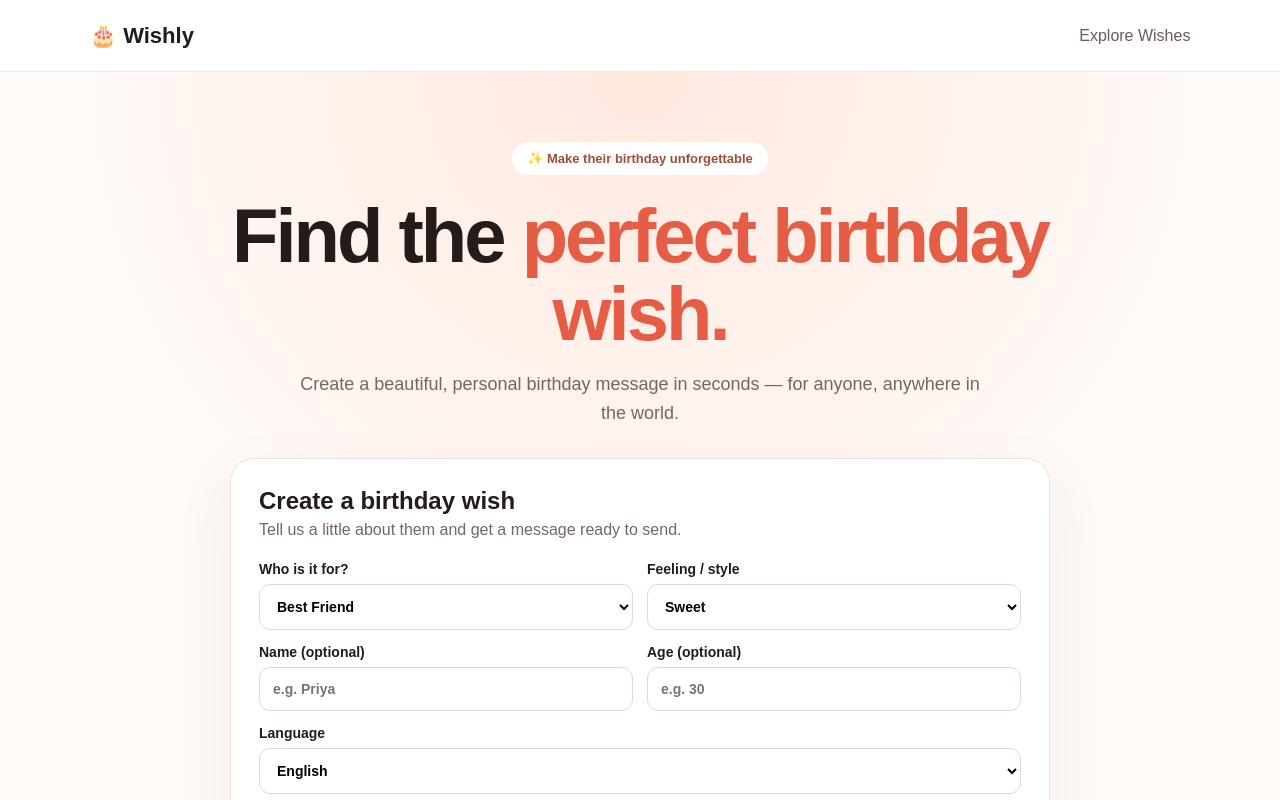
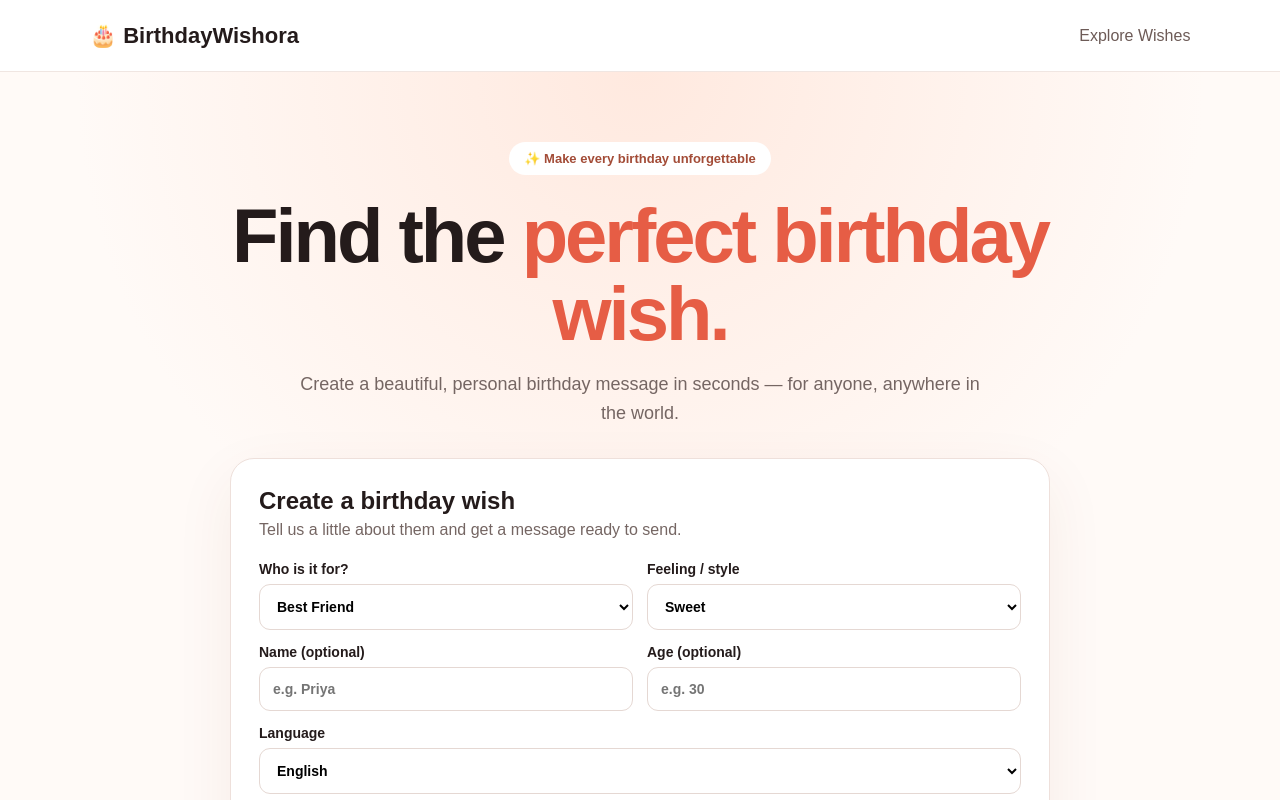
Before and after one commit to hsprivetsecret-dot/hs, a Next.js app: page / in a window 1280 px wide. Shown: the top 800 px of the page. Built offline with nearby package versions, Linux system fonts and the light colour scheme; no server answers.

Commit message:
Rebrand app/page.tsx to BirthdayWishora

```diff
--- a/app/page.tsx
+++ b/app/page.tsx
@@ -3,9 +3,9 @@ import WishGenerator from "@/components/wish-generator";
 
 export default function Home() {
   return <main className="page">
-    <nav className="nav"><Link className="logo" href="/">🎂 Wishly</Link><Link href="/wishes">Explore Wishes</Link></nav>
+    <nav className="nav"><Link className="logo" href="/">🎂 BirthdayWishora</Link><Link href="/wishes">Explore Wishes</Link></nav>
     <section className="hero">
-      <div className="badge">✨ Make their birthday unforgettable</div>
+      <div className="badge">✨ Make every birthday unforgettable</div>
       <h1>Find the <span>perfect birthday wish.</span></h1>
       <p>Create a beautiful, personal birthday message in seconds — for anyone, anywhere in the world.</p>
       <WishGenerator />
```
